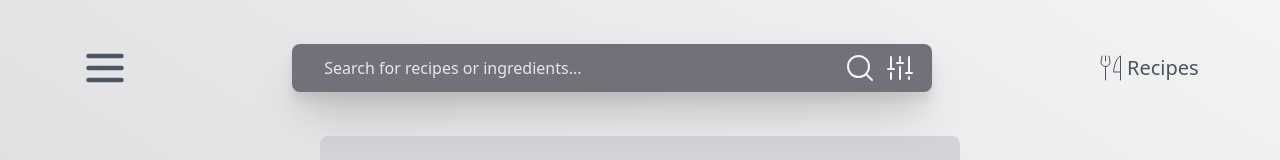
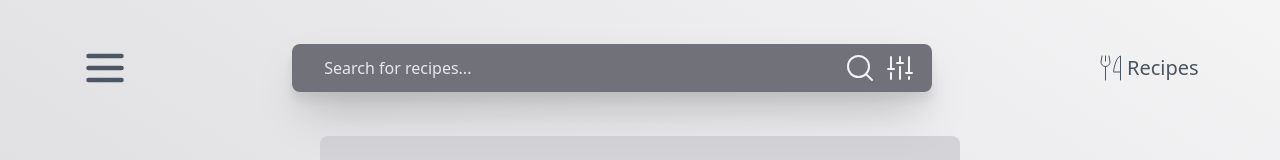
Before and after one commit to phenriquep00/recipes-app, a React (Vite) app: page / in a window 1280 px wide. Shown: the top 160 px of the page. Built offline with nearby package versions, Linux system fonts and the light colour scheme; no server answers.

Commit message:
added search bar query functionality

```diff
--- a/src/components/Content/TrendingRecipes.tsx
+++ b/src/components/Content/TrendingRecipes.tsx
@@ -41,9 +41,8 @@ export function TrendingRecipes() {
       <div className="mt-8 pl-4 flex w-full h-full pt-4 gap-3 text-white overflow-x-scroll">
         {trending.length !== 0 &&
           trending.map((recipe: any, index: number) => (
-            <div className="">
+            <div key={recipe.id} className="">
               <Recipe
-                key={index}
                 recipeId={recipe.id}
                 title={recipe.title}
                 image={recipe.image}
--- a/src/components/Header/Seachbar.tsx
+++ b/src/components/Header/Seachbar.tsx
@@ -1,22 +1,62 @@
 import { Faders, MagnifyingGlass } from "phosphor-react";
+import { useEffect, useState } from "react";
 
 export function SearchBar() {
+  const [query, setQuery] = useState("");
+  const [results, setResults] = useState<any | null>(null);
+
+  async function searchRecipes(query: string): Promise<any[]> {
+    const response = await fetch(
+      `https://api.spoonacular.com/recipes/complexSearch?apiKey=${
+        import.meta.env.VITE_SPOONACULAR_REACT_API_KEY
+      }&query=${query}`
+    );
+    if (!response.ok) {
+      throw new Error("Network response was not ok");
+    }
+    const data: any = await response.json();
+    return data.results;
+  }
+
+  const handleSearch = async (e: React.SyntheticEvent) => {
+    e.preventDefault();
+
+    const apiResult = await searchRecipes(query);
+    setResults(apiResult);
+  };
+
+  useEffect(() => {
+    console.log(results);
+  }, [results]);
+
   return (
-    <div className="flex justify-between h-12 items-center gap-2 bg-zinc-500 rounded-lg w-1/2 shadow-2xl drop-shadow-xl">
+    <form
+      onSubmit={handleSearch}
+      className="flex justify-between h-12 items-center gap-2 bg-zinc-500 rounded-lg w-1/2 shadow-2xl drop-shadow-xl"
+    >
       <input
         type="search"
+        value={query}
+        onChange={(e) => setQuery(e.target.value)}
         name="search"
         id="search"
         className="bg-transparent rounded-lg w-[90%] text-gray-100 h-full pl-8 placeholder:text-gray-200"
         aria-label="search bar"
-        placeholder="Search for recipes or ingredients..."
+        placeholder="Search for recipes..."
       />
-      <button className="flex justify-center flex-1 h-full items-center rounded-lg">
+      <button
+        type="submit"
+        className="flex justify-center flex-1 h-full items-center rounded-lg"
+      >
         <MagnifyingGlass size={32} color="#f3f4f6" />
       </button>
-      <button className="flex justify-center flex-1 h-full items-center mr-4 rounded-lg">
+      <a
+        href="/"
+        target="_blank"
+        className="flex justify-center flex-1 h-full items-center mr-4 rounded-lg"
+      >
         <Faders size={32} color="#f3f4f6" />
-      </button>
-    </div>
+      </a>
+    </form>
   );
 }
```
